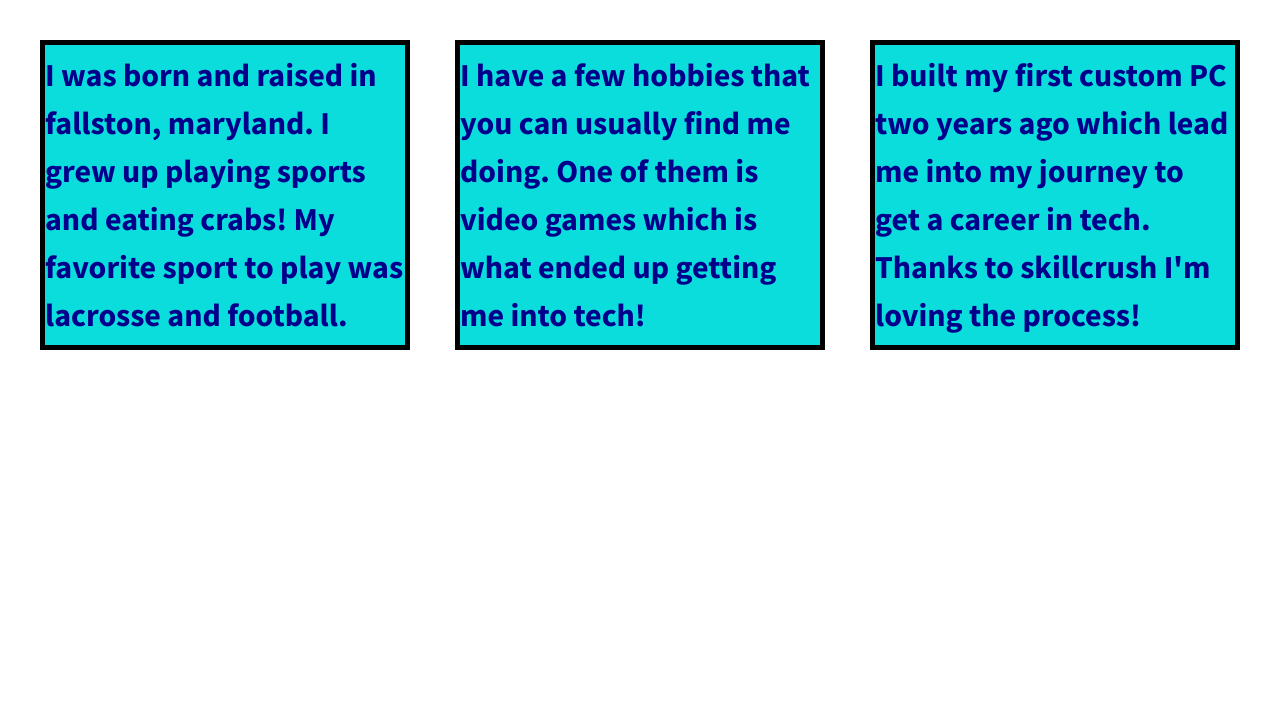
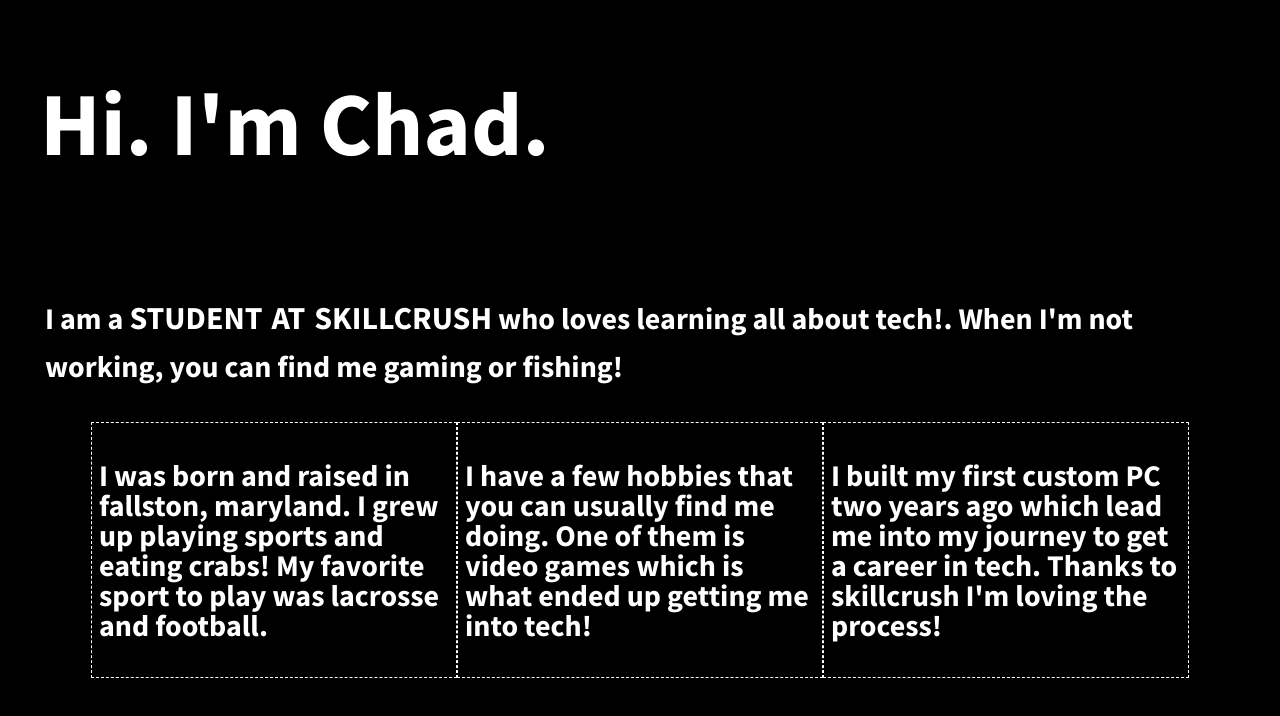
Before and after one commit to Chad-J-B/206-divs-flexbox-starter, a plain HTML site: page index.html in a window 1280 px wide. Drawn offline with nearby package versions, Linux system fonts and the light colour scheme.

Commit message:
Customized html and css and adjusted with flexbox

```diff
--- a/css/main.css
+++ b/css/main.css
@@ -97,37 +97,75 @@ textarea {
 
 
 html {
-  background-color: #fff;
+  background-color: black;
   height: 100%;
+  width: 100%;
 }
+
+header {
+  width: 100%;
+  display: flex;
+  justify-content: flex-start;
+}
+header h1{
+    font-family: 'Source Sans Pro', sans-serif;
+    font-size: 3em;
+    font-color: white;
+
+}
+
 
 body {
   font-family: 'Source Sans Pro', sans-serif;
-  padding: 2em;
+  padding: 0em 2em;
   font-size: 1.25em;
-  height: 100%;
+  display: flex;
+  justify-content: center;
+  color: white;
 }
 
 .wrapper {
   /*add display:flex and set justify-content to space-between*/
   font-weight: 700;
   display: flex;
+  flex-flow: row wrap;
   justify-content: space-between;
+  max-width: 1200px;
 }
 
-.div-1, .div-2, .div-3 {
+.wrapper, .main {
+    width: 100%;
+    display: flex;
+    justify-content: center;
+  }
+
+  .wrapper,.main p{
+    font-size: 1.5em;
+    }
+
+   .wrapper p span{
+        font-variant: small-caps;
+        font-size: 1.5em;
+    }
+
+    .wrapper p{
+        padding: 5px;
+    }
+
+.flex-items,.div-1, .div-2, .div-3{
   /*give the divs a width of 30%, add display:flex, set justify-content and align-items to center*/
   display: flex;
   justify-content: center;
   align-items: center;
-  color:darkblue;
-  line-height: 1.5em;
-  font-size: 1.6em;
-  background-color: #0bdcdc;
-  height: 300px;
+  color: white;
+  line-height: 1em;
+  background-color: black;
+  height: auto;
   width: 30%;
-  border: 5px solid #000000;
+  border: 1px dashed white;
+  padding: 2px;
 }
+
 
 
 
--- a/index.html
+++ b/index.html
@@ -17,21 +17,28 @@
         <link href='http://fonts.googleapis.com/css?family=Source+Sans+Pro:400,700' rel='stylesheet' type='text/css'>
     </head>
     <body>
+<section class="wrapper">
+    <header>
+        <h1>Hi. I'm Chad.</h1>
+    </header>
+    <main>
+        <p>I am a <span>student at skillcrush</span> who loves learning all about tech!. When I'm not working, you can find me gaming or fishing!</p>
+    </main>
+    <div id="div-1" class="flex-items">
+        <p>I was born and raised in fallston, maryland. I grew up playing sports and eating crabs! My favorite sport to play was lacrosse and football.</p>
+    </div>
+    <div id="div-2" class="flex-items">
+        <p>I have a few hobbies that you can usually find me doing. One of them is video games which is what ended up getting me into tech!</p>
+    </div>
+    <div id="div-3" class="flex-items" >
+        <p>I built my first custom PC two years ago which lead me into my journey to get a career in tech. Thanks to skillcrush I'm loving the process!</p>
+    </div>
+</section>
+
         <!--[if lt IE 8]>
             <p class="browserupgrade">You are using an <strong>outdated</strong> browser. Please <a href="http://browsehappy.com/">upgrade your browser</a> to improve your experience.</p>
         <![endif]-->
 
-        <section class="wrapper">
-            <div class="div-1">
-                I was born and raised in fallston, maryland. I grew up playing sports and eating crabs! My favorite sport to play was lacrosse and football.
-            </div>
-            <div class="div-2">
-                I have a few hobbies that you can usually find me doing. One of them is video games which is what ended up getting me into tech!
-            </div>
-            <div class="div-3">
-                I built my first custom PC two years ago which lead me into my journey to get a career in tech. Thanks to skillcrush I'm loving the process!
-            </div>
-        </section>
 
         <script src="https://ajax.googleapis.com/ajax/libs/jquery/1.11.3/jquery.min.js"></script>
         <script>window.jQuery || document.write('<script src="js/vendor/jquery-1.11.3.min.js"><\/script>')</script>
```
